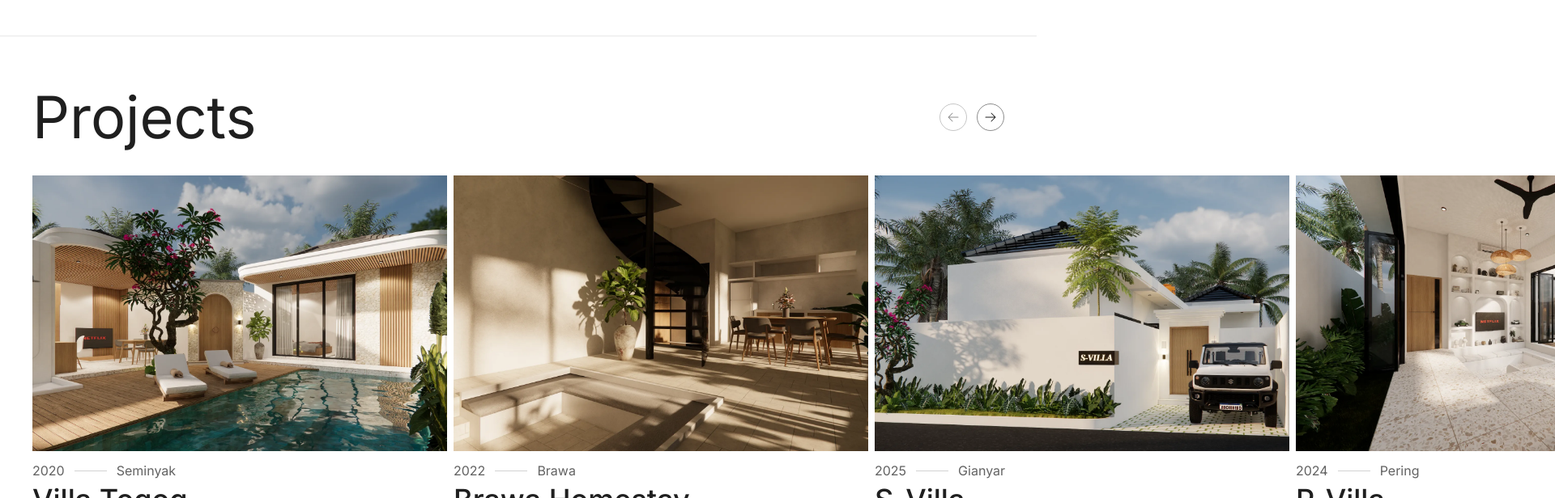
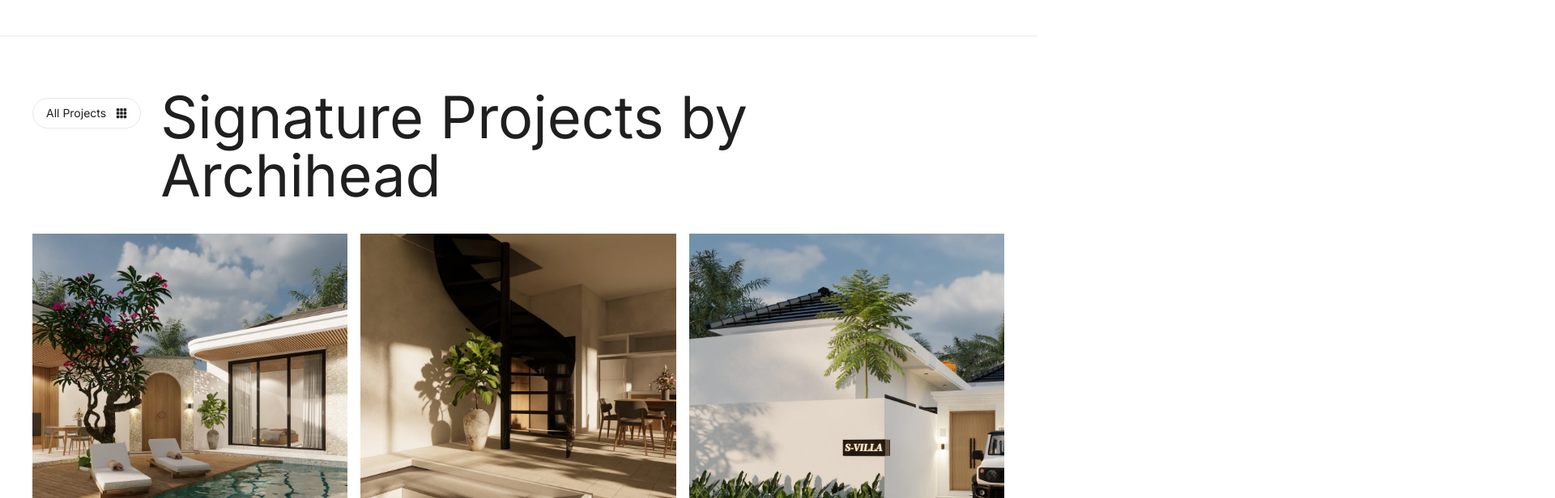
Before and after one commit to ariwiradana/archihead, a Next.js app: page / in a window 1280 px wide. Shown: the part 780-1396 px from the top of the page at 81% size, 1920 px wide, since content can reach past the window. Built offline with nearby package versions, Linux system fonts and the light colour scheme.

Commit message:
fix: correct class name and update project locations in constants

```diff
--- a/components/Hero.tsx
+++ b/components/Hero.tsx
@@ -20,7 +20,7 @@ const Hero = () => {
               priority={index === 0}
               loading={index === 0 ? "eager" : "lazy"}
               sizes="100vw"
-              className="object-cove bg-dark/5"
+              className="object-cover bg-dark/5"
             />
           </div>
         </SwiperSlide>
--- a/components/ProjectDetail.tsx
+++ b/components/ProjectDetail.tsx
@@ -44,7 +44,7 @@ const ProjectDetail = ({ project }: Props) => {
         <div className="mt-6 md:mt-8 xl:mt-10">
           <div className="grid grid-cols-2 gap-2">
             {/* Main image */}
-            <div className="bg-dark/10 relative col-span-2 aspect-[6/4] overflow-hidden md:col-span-1">
+            <div className="bg-dark/10 relative col-span-2 h-[35vh] overflow-hidden md:col-span-1 xl:h-[50vh]">
               <Image
                 sizes="(max-width: 768px) 100vw, (max-width: 1200px) 80vw, 70vw"
                 fill
--- a/components/Projects.tsx
+++ b/components/Projects.tsx
@@ -1,31 +1,31 @@
 "use client";
-import React, { useRef, useState, useMemo, useCallback } from "react";
-import ButtonPrimaryIcon from "./ui/ButtonPrimaryIcon";
-import { HiArrowLeft, HiArrowRight, HiArrowUpRight } from "react-icons/hi2";
-import { Swiper, SwiperSlide } from "swiper/react";
-import { Navigation } from "swiper/modules";
+import React, { useMemo } from "react";
+import { HiArrowUpRight } from "react-icons/hi2";
 import { projects } from "@/constants/Projects";
-import { NavigationOptions } from "swiper/types";
 import Image from "next/image";
 import Link from "next/link";
 import "swiper/css/navigation";
-import type { Swiper as SwiperClass } from "swiper";
+import { BsFillGrid3X3GapFill } from "react-icons/bs";
+
+const generateColPattern = (length: number) => {
+  const basePattern = [2, 1, 1, 2];
+  return Array.from(
+    { length },
+    (_, i) => `col-span-1 xl:col-span-${basePattern[i % basePattern.length]}`,
+  );
+};
 
 const Projects = () => {
-  const [slide, setSlide] = useState(0);
-  const [totalSlides, setTotalSlides] = useState(0);
-  const prevRef = useRef<HTMLButtonElement>(null);
-  const nextRef = useRef<HTMLButtonElement>(null);
+  const n = projects.length;
+  const colPattern = generateColPattern(n);
 
-  // ✅ Memoize slides so React doesn’t rebuild them every render
   const slides = useMemo(
     () =>
       projects.map((project, i) => (
-        <SwiperSlide
-          key={project.slug || i}
-          className="group max-w-[85vw] xl:max-w-[40vw]"
-        >
-          <div className="relative aspect-square overflow-hidden transition-all duration-500 ease-out xl:aspect-[6/4]">
+        <div key={project.slug || i} className={`group ${colPattern[i]}`}>
+          <div
+            className={`relative h-[35vh] overflow-hidden transition-all duration-500 ease-out xl:h-[50vh]`}
+          >
             <div className="group-hover:bg-dark/20 absolute inset-0 z-10 flex items-center justify-center transition-all duration-500 ease-in-out">
               <Link
                 href={`/${project.slug}`}
@@ -55,65 +55,29 @@ const Projects = () => {
           <p className="text-dark mt-1 text-[28px] font-medium xl:text-4xl">
             {project.name || `Project ${i + 1}`}
           </p>
-        </SwiperSlide>
+        </div>
       )),
-    [],
-  );
-
-  // ✅ Use callbacks to avoid recreating functions on re-render
-  const handleBeforeInit = useCallback((swiper: SwiperClass) => {
-    if (prevRef.current && nextRef.current) {
-      const navigation = swiper.params.navigation as NavigationOptions;
-      navigation.prevEl = prevRef.current;
-      navigation.nextEl = nextRef.current;
-    }
-  }, []);
-
-  const handleSwiper = useCallback((swiper: SwiperClass) => {
-    setTotalSlides(swiper.slides.length - 2 + 1); // Adjusted for Swiper clones
-  }, []);
-
-  const handleSlideChange = useCallback(
-    (swiper: SwiperClass) => setSlide(swiper.realIndex),
     [],
   );
 
   return (
     <section id="Projects" className="bg-white">
       <div className="container mx-auto px-4 py-8 md:px-8 md:py-12 xl:px-10 xl:py-16">
-        <div className="flex items-center justify-between">
-          <h2 className="text-dark text-5xl xl:text-7xl">Projects</h2>
-          <div className="flex gap-x-3">
-            <ButtonPrimaryIcon
-              disabled={slide === 0}
-              ref={prevRef}
-              icon={<HiArrowLeft />}
-            />
-            <ButtonPrimaryIcon
-              disabled={slide === totalSlides - 1}
-              ref={nextRef}
-              icon={<HiArrowRight />}
-            />
+        <div className="flex flex-col gap-x-6 gap-y-3 xl:flex-row">
+          <div className="mt-3">
+            <div className="border-dark/10 inline-flex h-auto items-center gap-x-3 rounded-full border px-4 py-2">
+              <p className="text-dark text-sm whitespace-nowrap">
+                All Projects
+              </p>
+              <BsFillGrid3X3GapFill className="text-dark text-sm" />
+            </div>
           </div>
+          <h2 className="text-dark text-5xl xl:text-7xl">
+            Signature Projects by Archihead
+          </h2>
         </div>
-
-        <div className="mt-9">
-          <Swiper
-            modules={[Navigation]}
-            navigation={{
-              prevEl: prevRef.current,
-              nextEl: nextRef.current,
-            }}
-            onBeforeInit={handleBeforeInit}
-            onSwiper={handleSwiper}
-            onSlideChange={handleSlideChange}
-            slidesPerView="auto"
-            spaceBetween={8}
-            centeredSlides={false}
-            className="!overflow-visible"
-          >
-            {slides}
-          </Swiper>
+        <div className="mt-9 grid grid-cols-1 gap-4 space-y-6 xl:grid-cols-3">
+          {slides}
         </div>
       </div>
     </section>
--- a/constants/Projects.ts
+++ b/constants/Projects.ts
@@ -13,7 +13,7 @@ export const projects: Project[] = [
     ],
     description:
       "Villa Togog mengusung konsep tropis modern yang memadukan kesederhanaan bentuk dengan kenyamanan ruang. Desainnya mengoptimalkan ventilasi silang alami, pencahayaan matahari yang lembut, serta hubungan harmonis antara ruang dalam dan luar.",
-    location: "Seminyak",
+    location: "Penebel, Tabanan",
     year: 2020,
   },
   {
@@ -29,7 +29,7 @@ export const projects: Project[] = [
     ],
     description:
       "Brawa Homestay dirancang sebagai hunian sewa bernuansa tropis yang terbuka terhadap lanskap alam sekitarnya. Setiap elemen arsitektur dibuat untuk menghadirkan pengalaman menginap yang tenang dan menyatu dengan pemandangan sawah dan langit Brawa.",
-    location: "Brawa",
+    location: "Brawa, Badung",
     year: 2022,
   },
   {
@@ -61,7 +61,7 @@ export const projects: Project[] = [
     ],
     description:
       "P-Villa adalah villa eksklusif dengan pendekatan arsitektur tropis minimalis. Mengutamakan privasi dan ketenangan, desainnya menghadirkan harmoni antara struktur kayu, pencahayaan alami, serta bukaan luas yang mengarah ke lanskap hijau sekitar.",
-    location: "Pering",
+    location: "Pering, Gianyar",
     year: 2024,
   },
 ];
```
